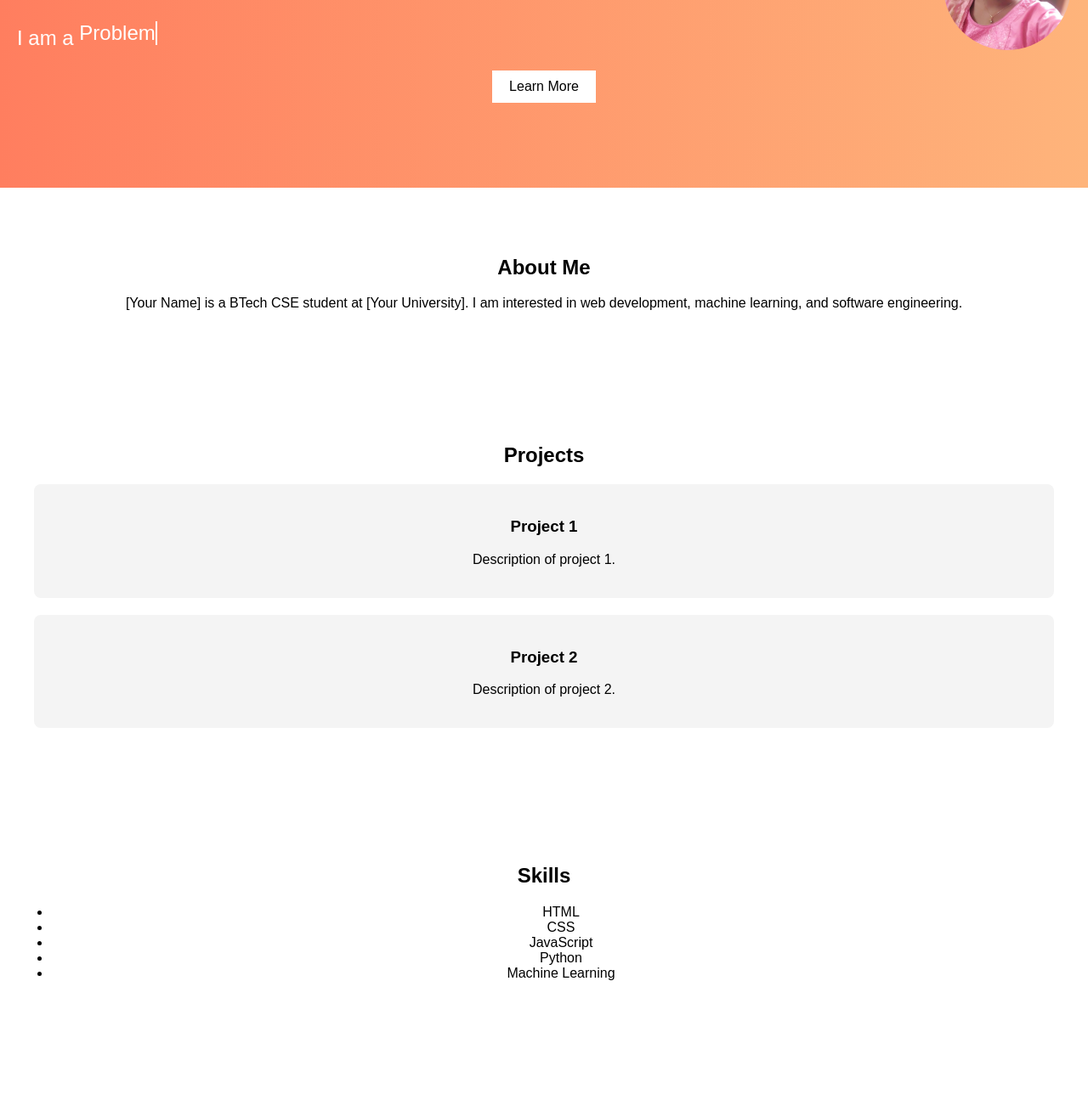
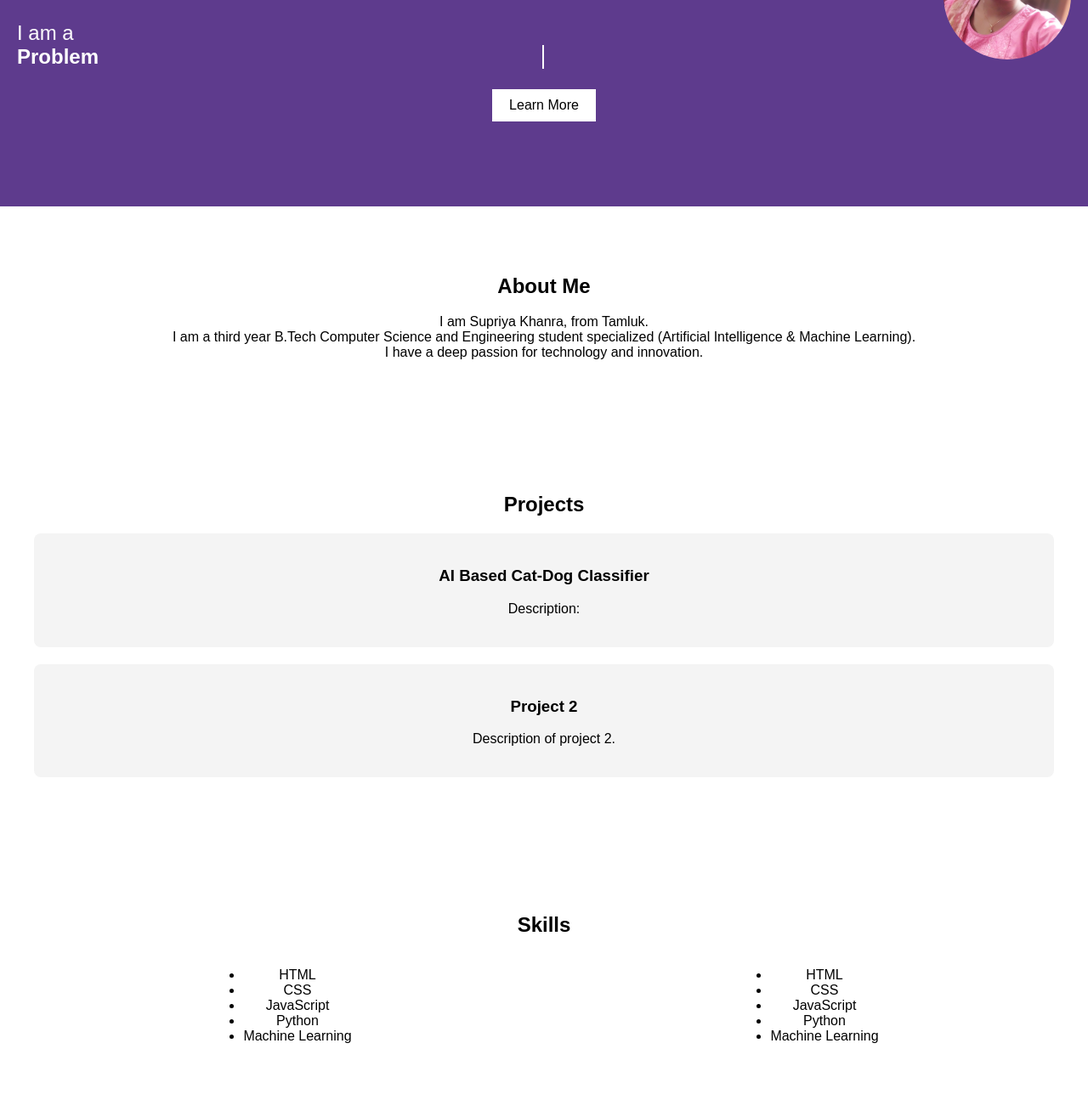
Before and after one commit to saidulalimallick004/Supriya, a plain HTML site: page index.html in a window 1280 px wide. Shown: the part 248-1556 px from the top of the page at 85% size. Drawn offline with Linux system fonts and the light colour scheme.

Commit message:
Version 1.0.1
Changes to be committed:
	modified:   index.html
	modified:   styles.css

```diff
--- a/index.html
+++ b/index.html
@@ -3,7 +3,7 @@
 <head>
     <meta charset="UTF-8">
     <meta name="viewport" content="width=device-width, initial-scale=1.0">
-    <title>BTech CSE Student Portfolio</title>
+    <title>Supriya Khanra</title>
     <link rel="stylesheet" href="styles.css">
 </head>
 <body>
@@ -22,7 +22,7 @@
             <div class="left-side">
                 <h1>Supriya Khanra</h1>
                 <p class="animated-text">
-                    I am a <span class="typewriter"></span>
+                   <span> I am a </span><span class="typewriter"></span>
                 </p>
             </div>
             <div class="right-side">
@@ -33,13 +33,15 @@
     </section>
     <section id="about">
         <h2>About Me</h2>
-        <p>[Your Name] is a BTech CSE student at [Your University]. I am interested in web development, machine learning, and software engineering.</p>
+        <p> I am Supriya Khanra, from Tamluk.
+            <br>I am a third year B.Tech Computer Science and Engineering student specialized (Artificial Intelligence & Machine Learning).
+            <br>I have a deep passion for technology and innovation.</p>
     </section>
     <section id="projects">
         <h2>Projects</h2>
         <div class="project">
-            <h3>Project 1</h3>
-            <p>Description of project 1.</p>
+            <h3>AI Based Cat-Dog Classifier</h3>
+            <p>Description: </p>
         </div>
         <div class="project">
             <h3>Project 2</h3>
@@ -47,16 +49,26 @@
         </div>
         <!-- Add more projects as needed -->
     </section>
-    <section id="skills">
+    <section  id="skills">
         <h2>Skills</h2>
-        <ul>
+        <div class="item-skills">
+            <span><ul>
                 <li>HTML</li>
                 <li>CSS</li>
                 <li>JavaScript</li>
                 <li>Python</li>
                 <li>Machine Learning</li>
                 <!-- Add more skills as needed -->
-        </ul>
+            </ul></span>
+            <span><ul>
+                <li>HTML</li>
+                <li>CSS</li>
+                <li>JavaScript</li>
+                <li>Python</li>
+                <li>Machine Learning</li>
+                <!-- Add more skills as needed -->
+            </ul></span>
+        </div>
     </section>
     <section id="contact">
         <h2>Contact Me</h2>
@@ -71,7 +83,7 @@
         </form>
     </section>
     <footer>
-        <p>&copy; 2025 [Your Name]. All rights reserved.</p>
+        <p>&copy; 2025 SupriyaKhanra. All rights reserved.</p>
     </footer>
     <script src="scripts.js"></script>
 </body>
--- a/styles.css
+++ b/styles.css
@@ -34,7 +34,7 @@ nav ul li a {
 }
 
 #hero {
-    background: linear-gradient(to right, #ff7e5f, #feb47b);
+    background: #5e3b8d;;
     color: white;
     text-align: center;
     padding: 100px 20px;
@@ -68,16 +68,34 @@ nav ul li a {
 }
 
 .animated-text {
+    caret-color: transparent;
+
     font-size: 1.5rem;
+    justify-content: center;
+    align-items: center;
 }
 
 .typewriter {
-    display: inline-block;
+    font-weight: 900;
+    display: flex;
     border-right: 2px solid white;
     white-space: nowrap;
     overflow: hidden;
-    animation: typing 3s steps(30, end), blink-caret 0.75s step-end infinite;
+    animation: typing 3s steps(30, end);
 }
+
+/* Typing effect */
+@keyframes typing {
+    from { width: 0; }
+    to { width: 100%; }
+}
+
+/* Remove blinking cursor */
+.typewriter::after {
+    content: "";  /* Removes the cursor effect */
+    animation: none;
+}
+
 
 @keyframes typing {
     from { width: 0; }
@@ -113,6 +131,11 @@ section {
 section.in-view {
     opacity: 1;
     transform: translateY(0);
+}
+
+.item-skills{
+    display: flex;
+    justify-content: space-around;
 }
 
 #projects .project {
```
Lines whose indentation alone changed are shown as unchanged.
